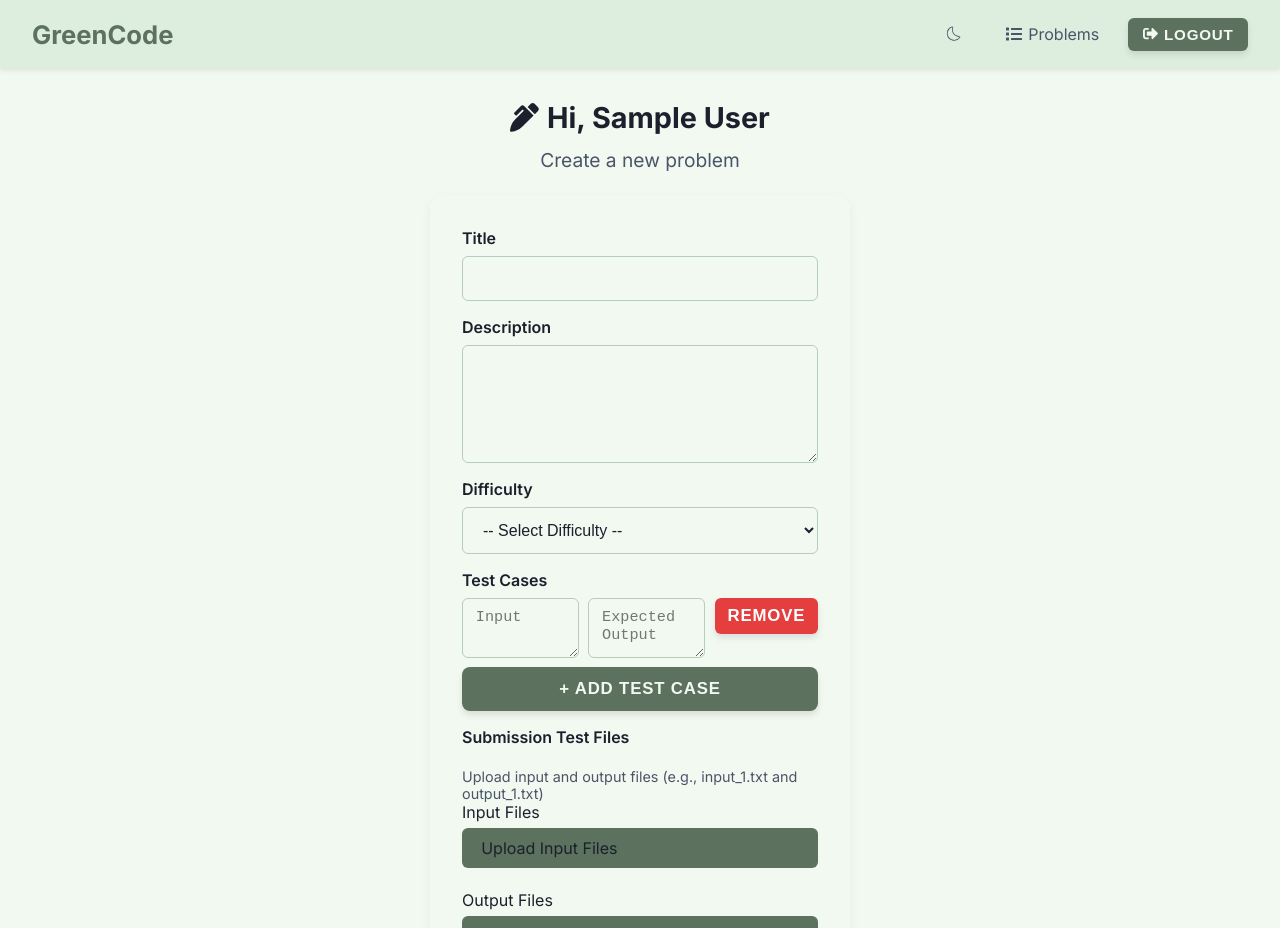
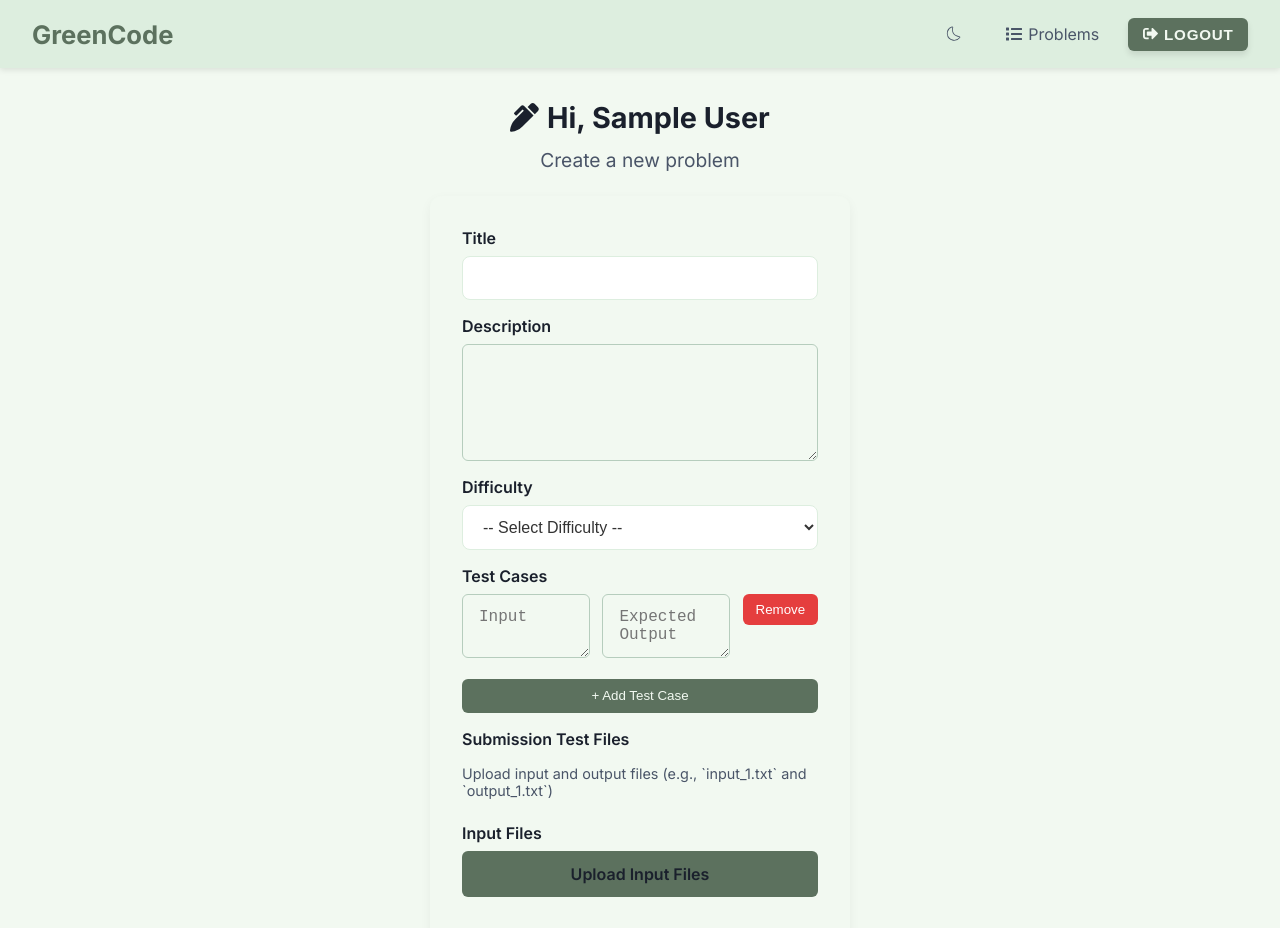
Before and after one commit to greenaltambe/online-judge, a React (Vite) app in the folder frontend/: page / in a window 1280 px wide. Shown: the top 928 px of the page. Built offline with nearby package versions, Linux system fonts and the light colour scheme; sample sign-in values are in the browser's storage.

Commit message:
Style changes

```diff
--- a/frontend/src/components/ProblemForm.jsx
+++ b/frontend/src/components/ProblemForm.jsx
@@ -1,5 +1,5 @@
 import "./styles/ProblemForm.css";
-import { useEffect, useState } from "react";
+import { useEffect, useState, Fragment } from "react";
 import { useSelector, useDispatch } from "react-redux";
 import { FaPenAlt } from "react-icons/fa";
 import { createProblem, reset } from "../features/problem/problemSlice";
@@ -27,7 +27,6 @@ function ProblemForm() {
 	);
 
 	const dispatch = useDispatch();
-
 	const [hasSubmitted, setHasSubmitted] = useState(false);
 
 	useEffect(() => {
@@ -82,7 +81,7 @@ function ProblemForm() {
 		}
 
 		setHasSubmitted(true);
-		dispatch(createProblem(formDataToSend)); // make sure slice handles FormData
+		dispatch(createProblem(formDataToSend));
 
 		setFormData({
 			title: "",
@@ -129,14 +128,13 @@ function ProblemForm() {
 	}
 
 	return (
-		<>
+		<Fragment>
 			<section className="heading">
 				<h1>
 					<FaPenAlt /> Hi, {user && user.name}
 				</h1>
 				<p>Create a new problem</p>
 			</section>
-
 			<section className="form">
 				<form onSubmit={onSubmit}>
 					<div className="form-group">
@@ -186,6 +184,7 @@ function ProblemForm() {
 									onChange={(e) =>
 										handleTestCaseChange(index, e)
 									}
+									className="testcase-input"
 								/>
 								<textarea
 									name="expectedOutput"
@@ -194,11 +193,12 @@ function ProblemForm() {
 									onChange={(e) =>
 										handleTestCaseChange(index, e)
 									}
+									className="testcase-output"
 								/>
 								<button
 									type="button"
 									onClick={() => removeTestCase(index)}
-									className="btn"
+									className="btn-remove"
 								>
 									Remove
 								</button>
@@ -207,7 +207,7 @@ function ProblemForm() {
 						<button
 							type="button"
 							onClick={addTestCase}
-							className="btn"
+							className="btn-add-testcase"
 						>
 							+ Add Test Case
 						</button>
@@ -215,19 +215,21 @@ function ProblemForm() {
 					<div className="form-group">
 						<label>Submission Test Files</label>
 						<p className="hint">
-							Upload input and output files (e.g., input_1.txt and
-							output_1.txt)
+							Upload input and output files (e.g., `input_1.txt`
+							and `output_1.txt`)
 						</p>
 
 						<div className="file-upload-row">
-							<label htmlFor="inputs">Input Files</label>
+							<label htmlFor="inputs" className="file-label">
+								Input Files
+							</label>
 							<input
 								type="file"
 								id="inputs"
 								name="inputs"
 								multiple
 								accept=".txt"
-								style={{ display: "none" }} // hide default input
+								style={{ display: "none" }}
 								onChange={(e) =>
 									setFormData((prev) => ({
 										...prev,
@@ -237,7 +239,7 @@ function ProblemForm() {
 							/>
 							<label
 								htmlFor="inputs"
-								className="custom-file-label"
+								className="custom-file-button"
 							>
 								Upload Input Files
 							</label>
@@ -251,14 +253,16 @@ function ProblemForm() {
 						</div>
 
 						<div className="file-upload-row">
-							<label htmlFor="outputs">Output Files</label>
+							<label htmlFor="outputs" className="file-label">
+								Output Files
+							</label>
 							<input
 								type="file"
 								id="outputs"
 								name="outputs"
 								multiple
 								accept=".txt"
-								style={{ display: "none" }} // hide default input
+								style={{ display: "none" }}
 								onChange={(e) =>
 									setFormData((prev) => ({
 										...prev,
@@ -268,7 +272,7 @@ function ProblemForm() {
 							/>
 							<label
 								htmlFor="outputs"
-								className="custom-file-label"
+								className="custom-file-button"
 							>
 								Upload Output Files
 							</label>
@@ -282,13 +286,13 @@ function ProblemForm() {
 						</div>
 					</div>
 					<div className="form-group">
-						<button type="submit" className="btn btn-block">
+						<button type="submit" className="btn btn-primary">
 							Create Problem
 						</button>
 					</div>
 				</form>
 			</section>
-		</>
+		</Fragment>
 	);
 }
 
--- a/frontend/src/components/styles/ProblemForm.css
+++ b/frontend/src/components/styles/ProblemForm.css
@@ -1,4 +1,4 @@
-/* --- Problem Form Container --- */
+/* --- Problem Form General Styles --- */
 .form {
 	max-width: 600px;
 	margin: 2rem auto;
@@ -8,71 +8,6 @@
 	box-shadow: 0 4px 12px rgba(0, 0, 0, 0.08);
 }
 
-/* --- Form Groups --- */
-.form-group {
-	display: flex;
-	flex-direction: column;
-	margin-bottom: 1.4rem;
-}
-
-.form-group label {
-	font-weight: 600;
-	color: var(--text-dark);
-	margin-bottom: 0.5rem;
-}
-
-/* --- Base styling for all form fields --- */
-.form-control,
-.form-group input[type="text"],
-.form-group textarea,
-.form-group select {
-	width: 100%;
-	padding: 0.8rem 1rem;
-	font-size: 1rem;
-	border: 1px solid var(--third-color);
-	border-radius: 6px;
-	background-color: var(--primary-color);
-	color: var(--text-dark);
-	outline: none;
-	transition: border-color 0.2s ease-in-out, box-shadow 0.2s ease-in-out;
-}
-
-/* Matching focus state for all form fields */
-.form-control:focus,
-.form-group input[type="text"]:focus,
-.form-group textarea:focus,
-.form-group select:focus,
-.testcase-row textarea:focus {
-	border-color: var(--accent-color);
-	box-shadow: 0 0 0 3px rgba(99, 102, 241, 0.15);
-	background-color: var(--secondary-color);
-}
-
-/* --- Textarea tweaks --- */
-.form-group textarea {
-	resize: vertical;
-	min-height: 100px;
-}
-
-/* --- Submit Button --- */
-.btn-block {
-	width: 100%;
-	padding: 0.8rem;
-	background: var(--fourth-color);
-	color: var(--primary-color);
-	font-weight: 600;
-	border: none;
-	border-radius: 6px;
-	cursor: pointer;
-	transition: background-color 0.2s ease-in-out, transform 0.1s ease-in-out;
-}
-
-.btn-block:hover {
-	background: #4a554a;
-	transform: translateY(-1px);
-}
-
-/* --- Heading Section --- */
 .heading {
 	text-align: center;
 	margin-bottom: 1.5rem;
@@ -92,37 +27,90 @@
 	margin-top: 0.3rem;
 }
 
-/* --- Mobile Responsive --- */
-@media (max-width: 600px) {
-	.form {
-		padding: 1.2rem;
-	}
+.form-group {
+	display: flex;
+	flex-direction: column;
+	margin-bottom: 1.5rem;
 }
 
-/* --- Test Case Row --- */
-.testcase-row {
-	display: flex;
-	gap: 0.6rem;
-	margin-bottom: 0.6rem;
-	align-items: flex-start;
+.form-group label {
+	font-weight: 600;
+	color: var(--text-dark);
+	margin-bottom: 0.5rem;
 }
 
-/* Textareas inside test case row */
+.form-group .hint {
+	font-size: 0.9rem;
+	color: var(--text-light);
+	margin-top: 0.5rem;
+}
+
+/* --- Form Controls --- */
+.form-control,
+.form-group textarea,
 .testcase-row textarea {
-	flex: 1;
-	padding: 0.6rem 0.8rem;
-	font-size: 0.95rem;
+	width: 100%;
+	padding: 0.8rem 1rem;
+	font-size: 1rem;
 	border: 1px solid var(--third-color);
 	border-radius: 6px;
 	background-color: var(--primary-color);
 	color: var(--text-dark);
-	min-height: 60px;
-	resize: vertical;
-	overflow-y: auto;
+	outline: none;
+	transition: border-color 0.2s ease-in-out, box-shadow 0.2s ease-in-out,
+		background-color 0.2s;
 }
 
-/* Remove button styles */
-.testcase-row .btn {
+.form-control:focus,
+.form-group textarea:focus,
+.testcase-row textarea:focus {
+	border-color: var(--accent-color);
+	box-shadow: 0 0 0 3px rgba(99, 102, 241, 0.15);
+	background-color: var(--secondary-color);
+}
+
+.form-group textarea {
+	resize: vertical;
+	min-height: 100px;
+}
+
+/* --- Buttons --- */
+.btn {
+	padding: 0.8rem 1.5rem;
+	font-weight: 600;
+	border: none;
+	border-radius: 6px;
+	cursor: pointer;
+	transition: background-color 0.2s ease-in-out, transform 0.1s ease-in-out;
+}
+
+.btn-primary {
+	width: 100%;
+	background: var(--fourth-color);
+	color: var(--primary-color);
+}
+
+.btn-primary:hover {
+	background: #4a554a;
+	transform: translateY(-1px);
+}
+
+.btn-add-testcase {
+	background: var(--fourth-color);
+	color: var(--primary-color);
+	padding: 0.6rem 1rem;
+	margin-top: 0.5rem;
+	border: none;
+	border-radius: 6px;
+	cursor: pointer;
+	transition: background-color 0.2s ease-in-out;
+}
+
+.btn-add-testcase:hover {
+	background: #4a554a;
+}
+
+.btn-remove {
 	background: #e53e3e;
 	color: white;
 	padding: 0.5rem 0.8rem;
@@ -133,57 +121,60 @@
 	transition: background-color 0.2s ease-in-out;
 }
 
-.testcase-row .btn:hover {
+.btn-remove:hover {
 	background: #c53030;
+}
+
+/* --- Test Cases Section --- */
+.testcase-row {
+	display: flex;
+	gap: 0.8rem;
+	margin-bottom: 0.8rem;
+	align-items: flex-start;
+}
+
+.testcase-row .testcase-input,
+.testcase-row .testcase-output {
+	min-height: 60px;
+	resize: vertical;
 }
 
 /* --- File Upload Section --- */
 .file-upload-row {
 	display: flex;
 	flex-direction: column;
-	margin-bottom: 1rem;
+	margin-top: 1.5rem;
 }
 
-.file-upload-row label {
-	font-weight: 500;
+.file-label {
+	font-weight: 600;
 	color: var(--text-dark);
-	margin-bottom: 0.4rem;
+	margin-bottom: 0.5rem;
 }
 
-/* Custom upload button */
-.custom-file-label {
+.custom-file-button {
 	display: inline-block;
-	padding: 0.6rem 1.2rem;
+	padding: 0.8rem 1.2rem;
 	background-color: var(--fourth-color);
 	color: var(--primary-color);
 	font-weight: 500;
 	border-radius: 6px;
 	cursor: pointer;
 	transition: background-color 0.2s ease-in-out, transform 0.1s ease-in-out;
+	text-align: center;
 }
 
-/* Hover & active states */
-.custom-file-label:hover {
+.custom-file-button:hover {
 	background-color: #4a554a;
 }
 
-.custom-file-label:active {
-	transform: scale(0.97);
-}
-
-/* Hint text */
-.form-group .hint,
-.file-hint {
-	font-size: 0.9rem;
-	color: var(--text-light);
+.file-list {
 	margin-top: 0.8rem;
-}
-
-/* File list display */
-.file-list {
-	margin-top: 0.5rem;
 	padding-left: 0;
 	list-style: none;
+	display: flex;
+	flex-wrap: wrap;
+	gap: 0.5rem;
 }
 
 .file-list li {
@@ -191,10 +182,17 @@
 	border: 1px solid var(--third-color);
 	border-radius: 4px;
 	padding: 0.4rem 0.8rem;
-	margin-bottom: 0.4rem;
 	font-size: 0.9rem;
 	color: var(--text-dark);
-	display: flex;
-	justify-content: space-between;
-	align-items: center;
 }
+
+/* --- Mobile Responsiveness --- */
+@media (max-width: 600px) {
+	.form {
+		padding: 1.2rem;
+	}
+	.testcase-row {
+		flex-direction: column;
+		gap: 0.6rem;
+	}
+}
```
